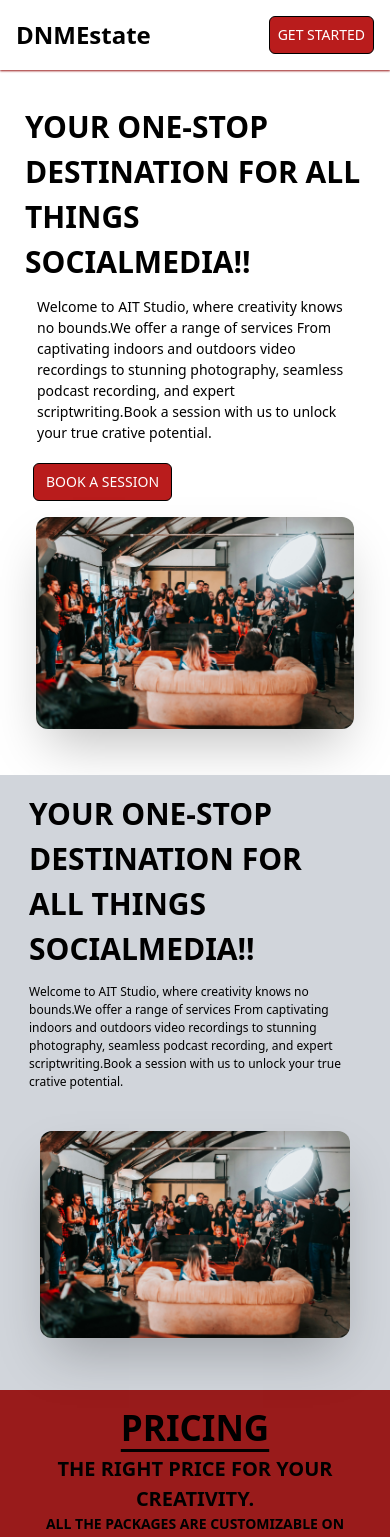
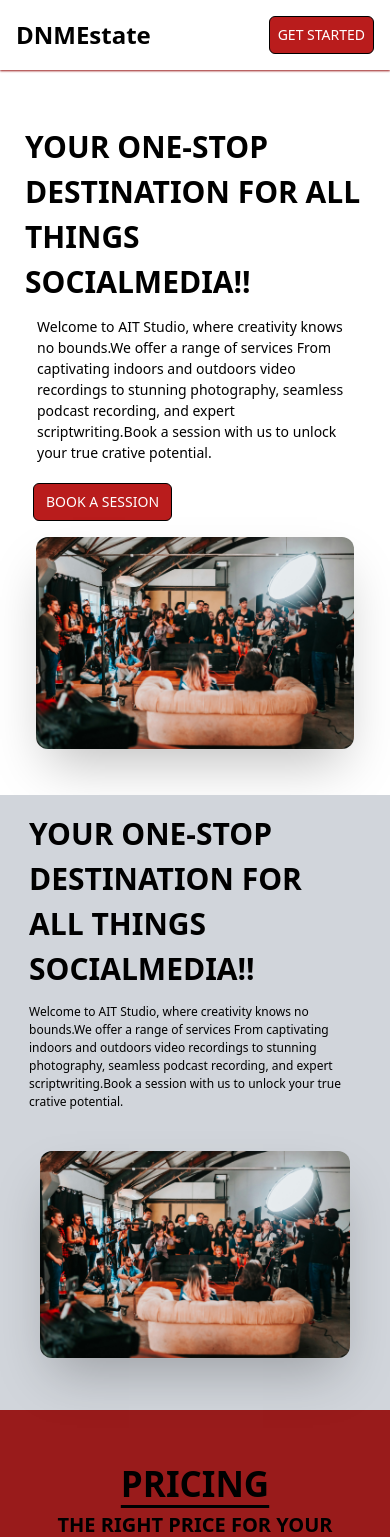
Before and after one commit to mwaniki-david/AIT-studio, a Next.js app: page / in a window 390 px wide. Shown: the top 1537 px of the page. Built offline with nearby package versions, Linux system fonts and the light colour scheme.

Commit message:
correctplacing

```diff
--- a/components/main/Hero.tsx
+++ b/components/main/Hero.tsx
@@ -14,7 +14,7 @@ export default function page() {
               className=" rounded-xl shadow-2xl lg:mt-[90px]"
             />
           </div>
-        <div className=' px-[5px] mt-[80px] lg:mt-[90px] '>
+        <div className=' px-[5px] mt-[100px] lg:mt-[90px] '>
           <h1 className='uppercase  text-[30px] md:text-[35px] lg:text-[42px] max-w-[600px] md:max-w-[700px] lg:max-w-[850px] font-bold cursor: pointer'>your one-stop destination for all things socialmedia!!</h1>
           <h2 className='py-3 md:px-5  text-[14px] md:text-[15px]  max-w-[500px] md:max-w-[660px]  px-3'>Welcome to AIT Studio, where creativity knows no bounds.We offer a range of services From captivating indoors and outdoors video recordings to stunning photography, seamless podcast recording, and expert scriptwriting.Book a session with us to unlock your true crative potential.</h2>
           <Link href='/#Pricing'>
--- a/components/main/Pricings.jsx
+++ b/components/main/Pricings.jsx
@@ -10,7 +10,7 @@ const Pricing = () => {
 
       <div className='max-w-[1240px] mx-auto py-3 '>
 
-        <div className='text-center md:py-7  md:mt-[15px] uppercase  text-black font-bold'>
+        <div className='text-center md:py-7  mt-9 md:mt-[15px] uppercase  text-black font-bold'>
           <h2 className='text-[35px] md:text-[65px] md:p-1 uppercase underline underline-offset-8'>Pricing</h2>
           <h3 className='text-[20px] md:text-[25px] px-3 '>The right price for your creativity.</h3>
           <p className='text-sm font-semibold uppercase px-4'>
```
